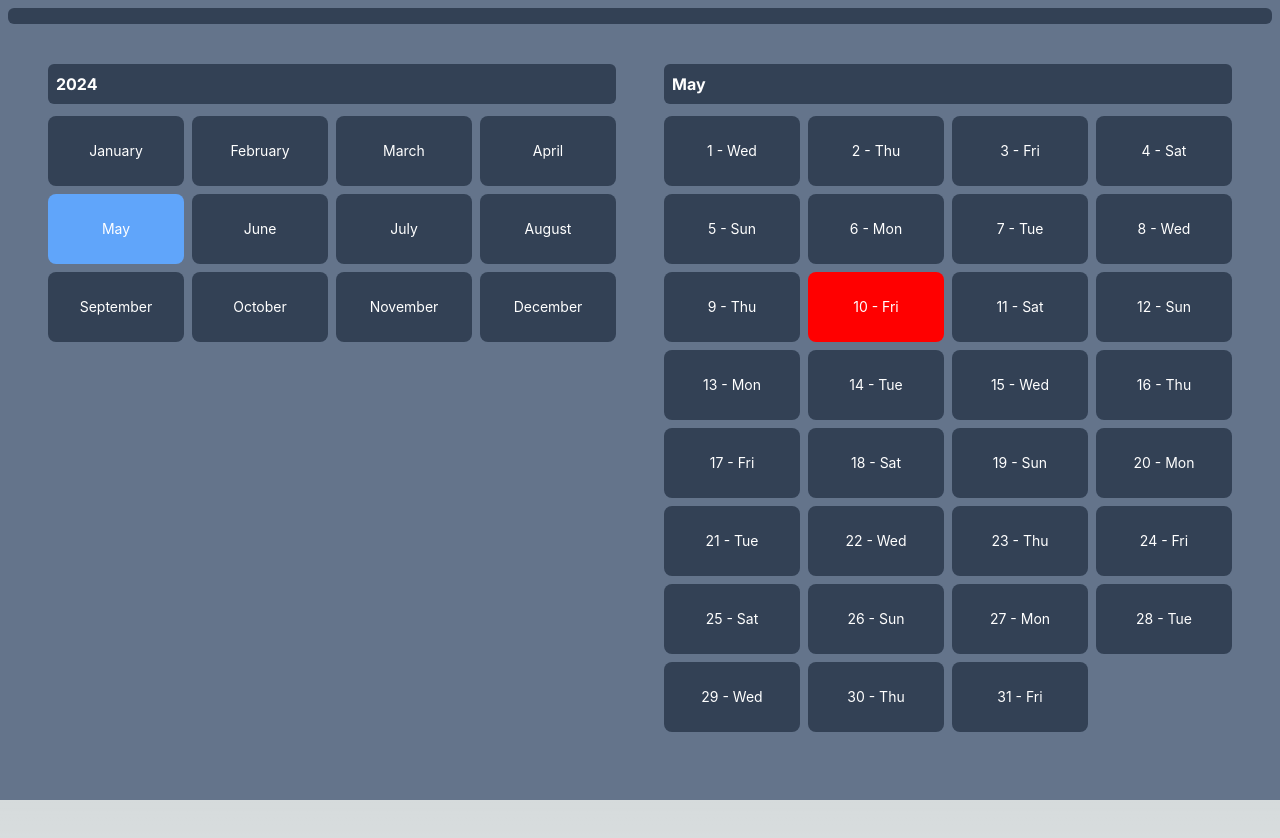
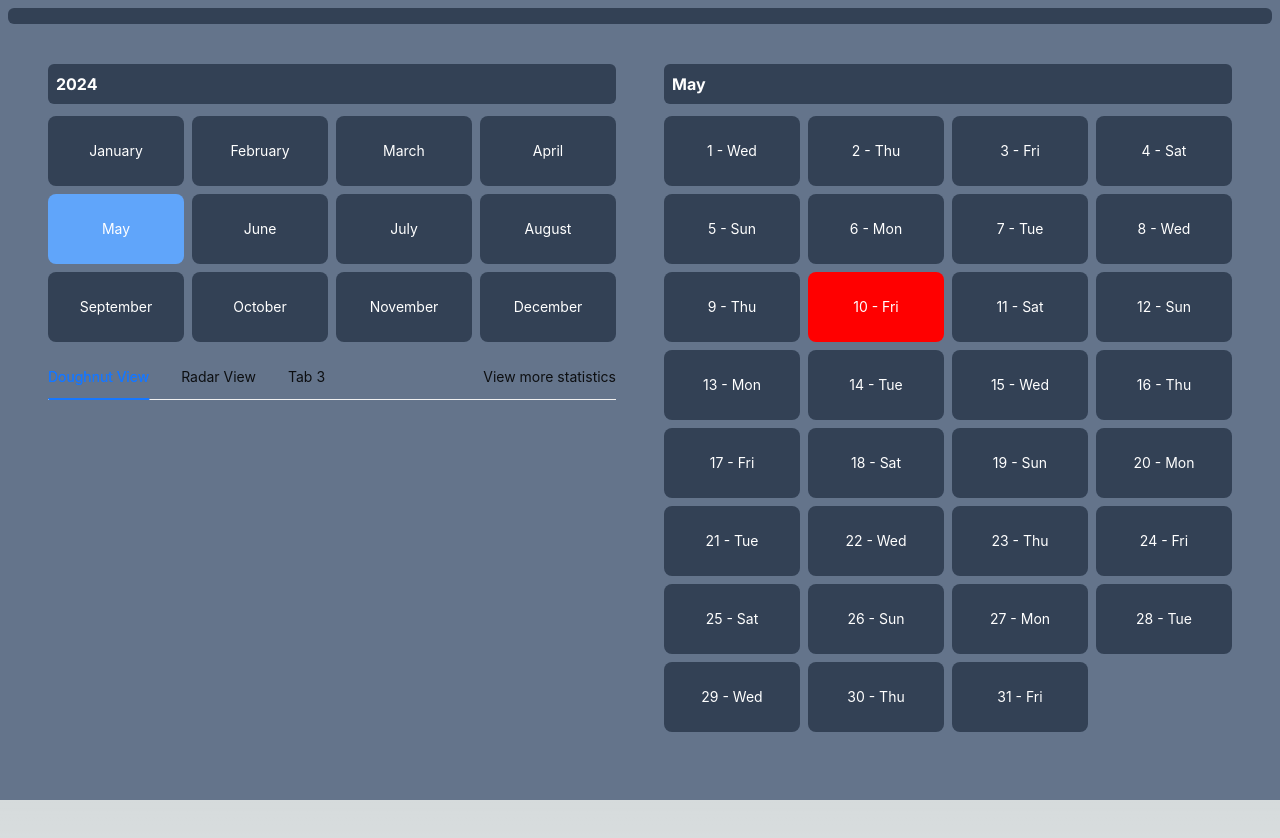
Before and after one commit to giuraionut/yip, a Next.js app: page / in a window 1280 px wide. Shown: the top 838 px of the page. Built offline with nearby package versions, Linux system fonts and the light colour scheme; no server answers; the database is empty.

Commit message:
added a radar chart

```diff
--- /dev/null
+++ b/src/app/components/doughnutChart.tsx
@@ -0,0 +1,85 @@
+import React, { useEffect, useState } from 'react';
+import {
+  Chart as ChartJS,
+  ArcElement,
+  Tooltip,
+  Legend,
+  ChartData,
+  ChartOptions,
+} from 'chart.js';
+import { Doughnut } from 'react-chartjs-2';
+import { IDay } from '../types/interfaces';
+import { Mood } from '@prisma/client';
+
+ChartJS.register(ArcElement, Tooltip, Legend);
+
+const DoughnutChart: React.FC<{ days: IDay[] }> = ({ days }) => {
+  const [doughnutData, setChartData] = useState<ChartData<'doughnut'>>();
+  const [doughnutOptions, setChartOptions] =
+    useState<ChartOptions<'doughnut'>>();
+
+  useEffect(() => {
+    if (days.length > 0) {
+      const currentMonthMoods: Mood[] = days
+        .map((day) => day?.mood)
+        .filter((mood): mood is Mood => mood !== undefined);
+      const formattedData = currentMonthMoods.reduce(
+        (result: { mood: string; value: number; color: string }[], mood) => {
+          const existingMood = result.find((item) => item.mood === mood?.name);
+          if (existingMood) {
+            existingMood.value++;
+          } else {
+            result.push({
+              mood: mood.name,
+              value: 1,
+              color: mood.color,
+            });
+          }
+          return result;
+        },
+        []
+      );
+      const labels = formattedData.map((data) => data.mood);
+      const data = formattedData.map((data) => data.value);
+      const colors = formattedData.map((data) => data.color);
+      const dOptions: ChartOptions<'doughnut'> = {
+        responsive: true,
+        plugins: {
+          legend: {
+            position: 'right',
+            align: 'start',
+            labels: {
+              color: '#fff',
+              font: {
+                weight: 'normal',
+                size: 14,
+              },
+            },
+          },
+        },
+      };
+      const dData: ChartData<'doughnut'> = {
+        labels: labels,
+        datasets: [
+          {
+            label: 'Days',
+            data: data,
+            backgroundColor: colors,
+            borderWidth: 1,
+            hoverOffset: 4,
+          },
+        ],
+      };
+      setChartOptions(dOptions);
+      setChartData(dData);
+    }
+  }, [days]);
+
+  return doughnutData && doughnutOptions ? (
+    <div className='w-full max-w-md'>
+      <Doughnut data={doughnutData} options={doughnutOptions} />
+    </div>
+  ) : null;
+};
+
+export default DoughnutChart;
--- a/src/app/components/moodChart.tsx
+++ b/src/app/components/radarChart.tsx
@@ -1,22 +1,31 @@
 import React, { useEffect, useState } from 'react';
 import {
   Chart as ChartJS,
-  ArcElement,
   Tooltip,
   Legend,
   ChartData,
   ChartOptions,
+  RadialLinearScale,
+  Filler,
+  LineElement,
+  PointElement,
 } from 'chart.js';
-import { Doughnut } from 'react-chartjs-2';
+import { Radar } from 'react-chartjs-2';
 import { IDay } from '../types/interfaces';
 import { Mood } from '@prisma/client';
 
-ChartJS.register(ArcElement, Tooltip, Legend);
+ChartJS.register(
+  RadialLinearScale,
+  PointElement,
+  LineElement,
+  Filler,
+  Tooltip,
+  Legend
+);
 
-const MoodChart: React.FC<{ days: IDay[] }> = ({ days }) => {
-  const [chartData, setChartData] = useState<ChartData<'doughnut'>>();
-  const [chartOptions, setChartOptions] = useState<ChartOptions<'doughnut'>>();
-
+const RadarChart: React.FC<{ days: IDay[] }> = ({ days }) => {
+  const [radarOptions, setRadarOptions] = useState<ChartOptions<'radar'>>();
+  const [radarData, setRadarData] = useState<ChartData<'radar'>>();
   useEffect(() => {
     if (days.length > 0) {
       const currentMonthMoods: Mood[] = days
@@ -41,7 +50,8 @@ const MoodChart: React.FC<{ days: IDay[] }> = ({ days }) => {
       const labels = formattedData.map((data) => data.mood);
       const data = formattedData.map((data) => data.value);
       const colors = formattedData.map((data) => data.color);
-      const options: ChartOptions<'doughnut'> = {
+
+      const rOptions: ChartOptions<'radar'> = {
         responsive: true,
         plugins: {
           legend: {
@@ -57,29 +67,28 @@ const MoodChart: React.FC<{ days: IDay[] }> = ({ days }) => {
           },
         },
       };
-      setChartOptions(options);
-      const chartData: ChartData<'doughnut'> = {
+      const rData: ChartData<'radar'> = {
         labels: labels,
         datasets: [
           {
-            label: 'Days',
+            label: '# of Days',
             data: data,
-            backgroundColor: colors,
+            backgroundColor: 'rgba(255, 99, 132, 0.2)',
+            borderColor: 'rgba(255, 99, 132, 1)',
             borderWidth: 1,
-            hoverOffset: 4,
           },
         ],
       };
-
-      setChartData(chartData);
+      setRadarOptions(rOptions);
+      setRadarData(rData);
     }
   }, [days]);
 
-  return chartData && chartOptions ? (
+  return radarData && radarOptions ? (
     <div className='w-full max-w-md'>
-      <Doughnut data={chartData} options={chartOptions} />
+      <Radar data={radarData} options={radarOptions} />
     </div>
   ) : null;
 };
 
-export default MoodChart;
+export default RadarChart;
--- a/src/app/page.tsx
+++ b/src/app/page.tsx
@@ -6,11 +6,14 @@ import { IDay } from './types/interfaces';
 import MonthSelector, { currentMonthName } from './components/monthSelector';
 import DayCards from './components/dayCards';
 import MoodModal from './components/moodModal';
-import MoodChart from './components/moodChart';
 import NavBar from './components/navBar';
 import moodService from './services/moodService';
 import dayMoodService from './services/dayMoodService';
-
+import { Tabs } from 'antd';
+import type { TabsProps } from 'antd';
+import Link from 'next/link';
+import DoughnutChart from './components/doughnutChart';
+import RadarChart from './components/radarChart';
 const Home: React.FC = () => {
   const currentDate = new Date();
   const [currentDay, currentMonth, currentYear] = [
@@ -31,6 +34,30 @@ const Home: React.FC = () => {
 
   const { fetchMoods } = moodService();
   const { fetchDayMoods } = dayMoodService();
+
+  const tabsExtraAction = (
+    <Link href='https://www.google.ro'>View more statistics</Link>
+  );
+  const onChangeTabs = (key: string) => {
+    console.log(key);
+  };
+  const items: TabsProps['items'] = [
+    {
+      key: '1',
+      label: 'Doughnut View',
+      children: <DoughnutChart days={days} />,
+    },
+    {
+      key: '2',
+      label: 'Radar View',
+      children: <RadarChart days={days} />,
+    },
+    {
+      key: '3',
+      label: 'Tab 3',
+      children: 'Content of Tab Pane 3',
+    },
+  ];
 
   useEffect(() => {
     const loadMoods = async () => {
@@ -96,7 +123,12 @@ const Home: React.FC = () => {
               currentMonth={currentMonth}
             />
             <div>
-              <MoodChart days={days} />
+              <Tabs
+                tabBarExtraContent={tabsExtraAction}
+                defaultActiveKey='1'
+                items={items}
+                onChange={onChangeTabs}
+              />
             </div>
           </div>
 
```
Also changed, not shown: 1 other file (tests, documents, lock files or other folders).
